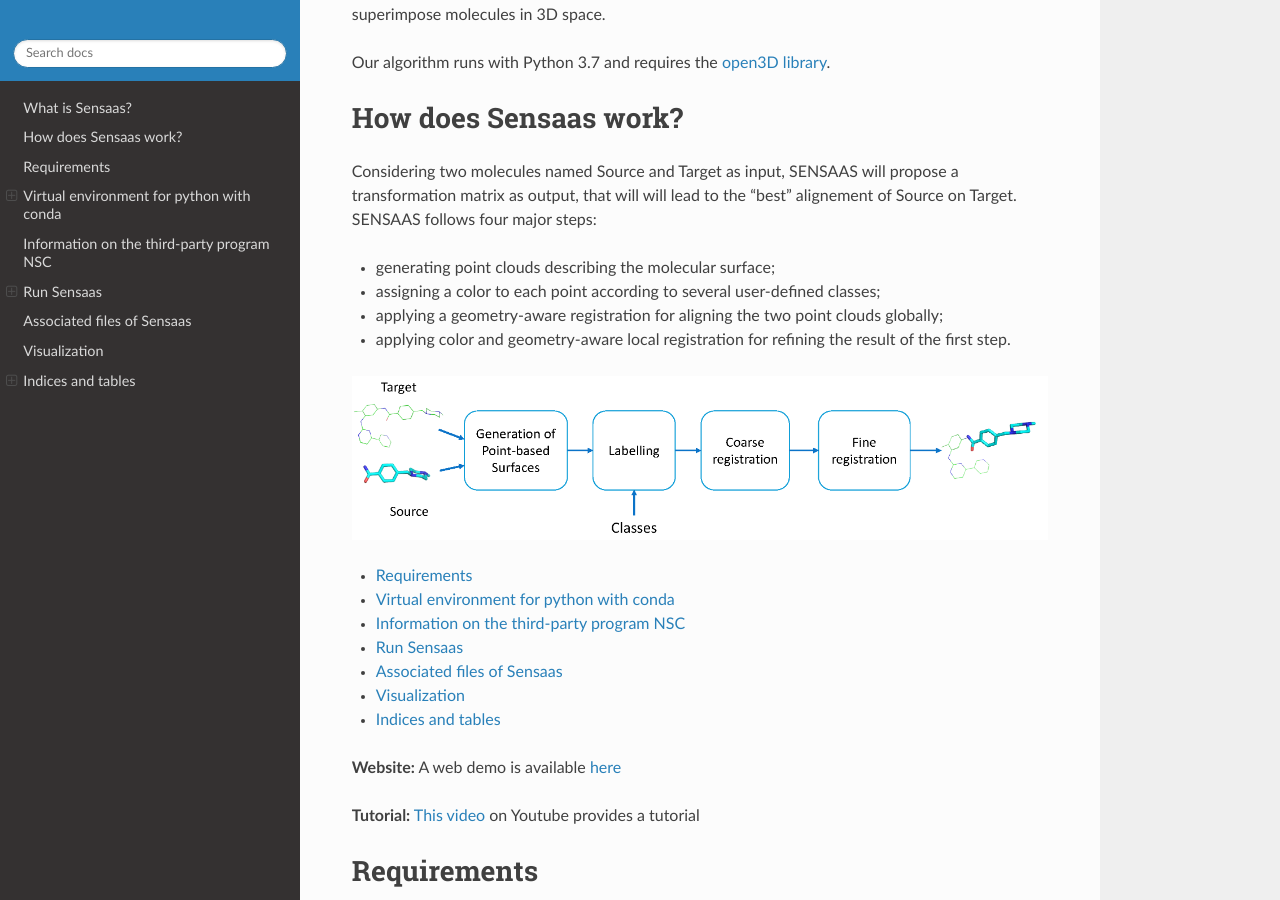
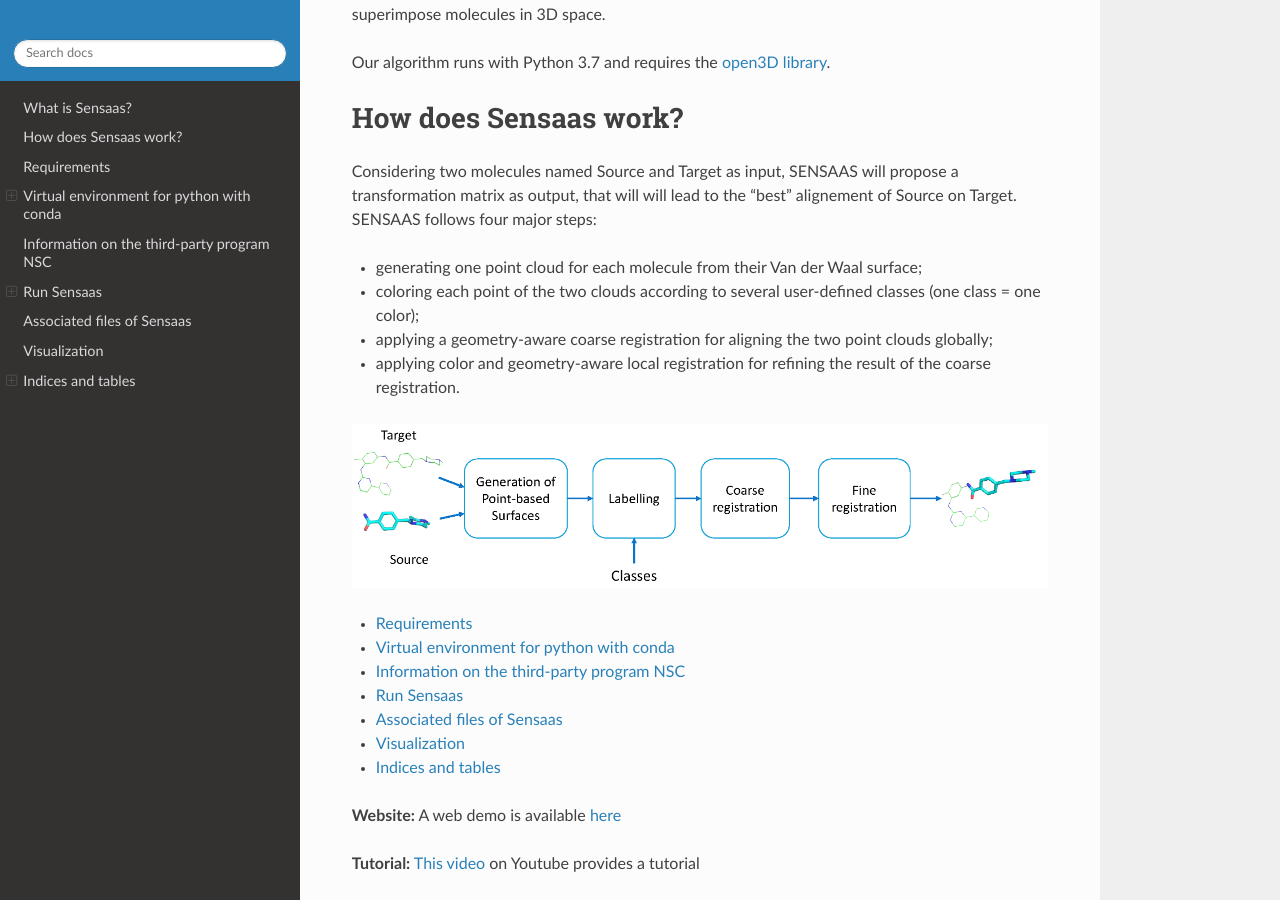
Before and after one commit to SENSAAS/sensaas, a Sphinx documentation site: the page built from docs/index.rst, in a window 1280 px wide and 900 px high, scrolled down 384 px. Built offline with Sphinx 7.4.7 and the Read the Docs theme 2.0.0, drawn with Linux system fonts in a browser that asks for light colours.

Commit message:
Update index.rst

```diff
--- a/docs/index.rst
+++ b/docs/index.rst
@@ -21,10 +21,10 @@ How does Sensaas work?
 
 Considering two molecules named Source and Target as input, SENSAAS will propose a transformation matrix as output, that will will lead to the "best" alignement of Source on Target. SENSAAS  follows four major steps:
 
-- generating point clouds describing the molecular surface;
-- assigning a color to each point according to several user-defined classes;
-- applying a geometry-aware registration for aligning the two point clouds globally;
-- applying color and geometry-aware local registration for refining the result of the first step.
+- generating one point cloud for each molecule from their Van der Waal surface;
+- coloring each point of the two clouds according to several user-defined classes (one class = one color);
+- applying a geometry-aware coarse registration for aligning the two point clouds globally;
+- applying color and geometry-aware local registration for refining the result of the coarse registration.
 
 .. image:: _static/overview.png
 
```
